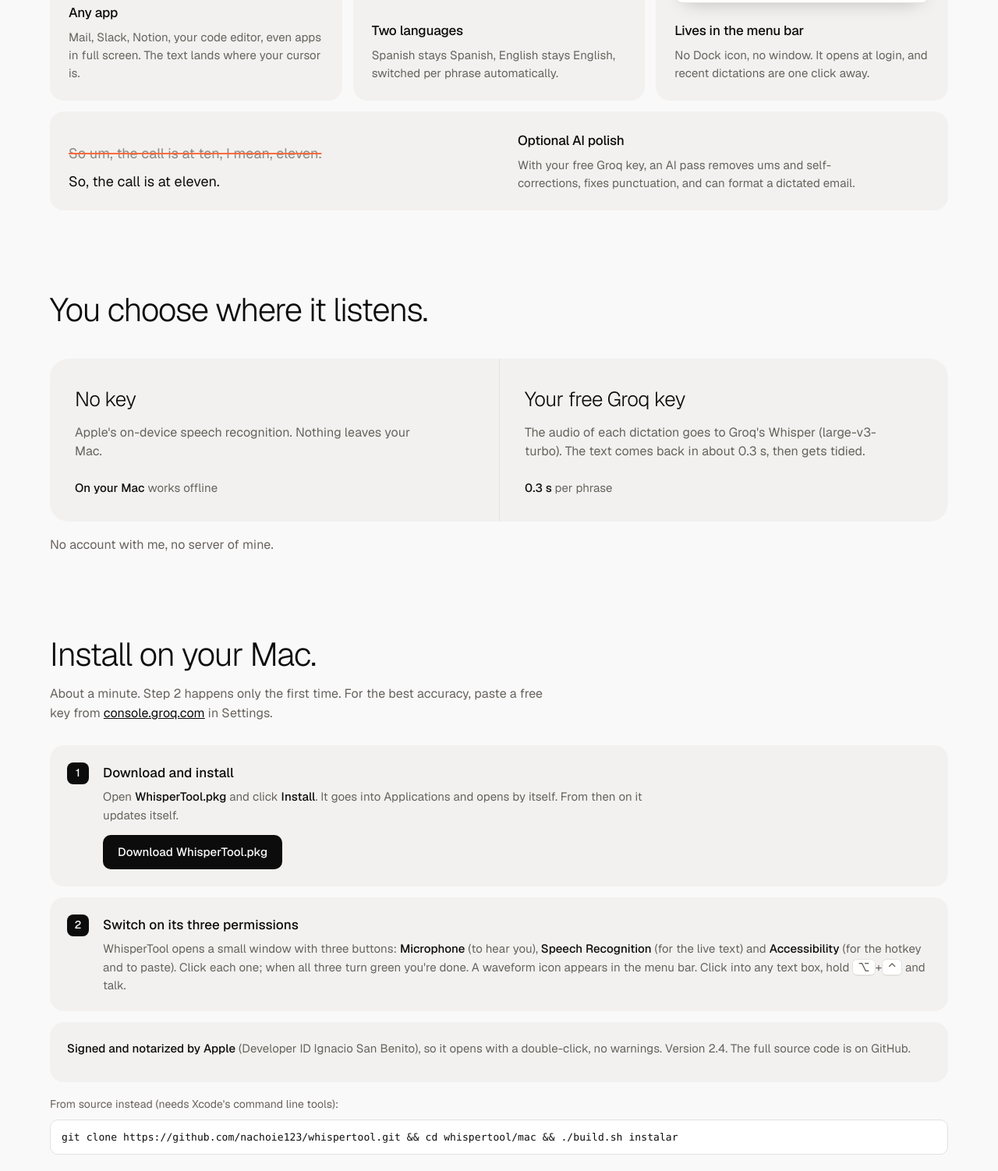
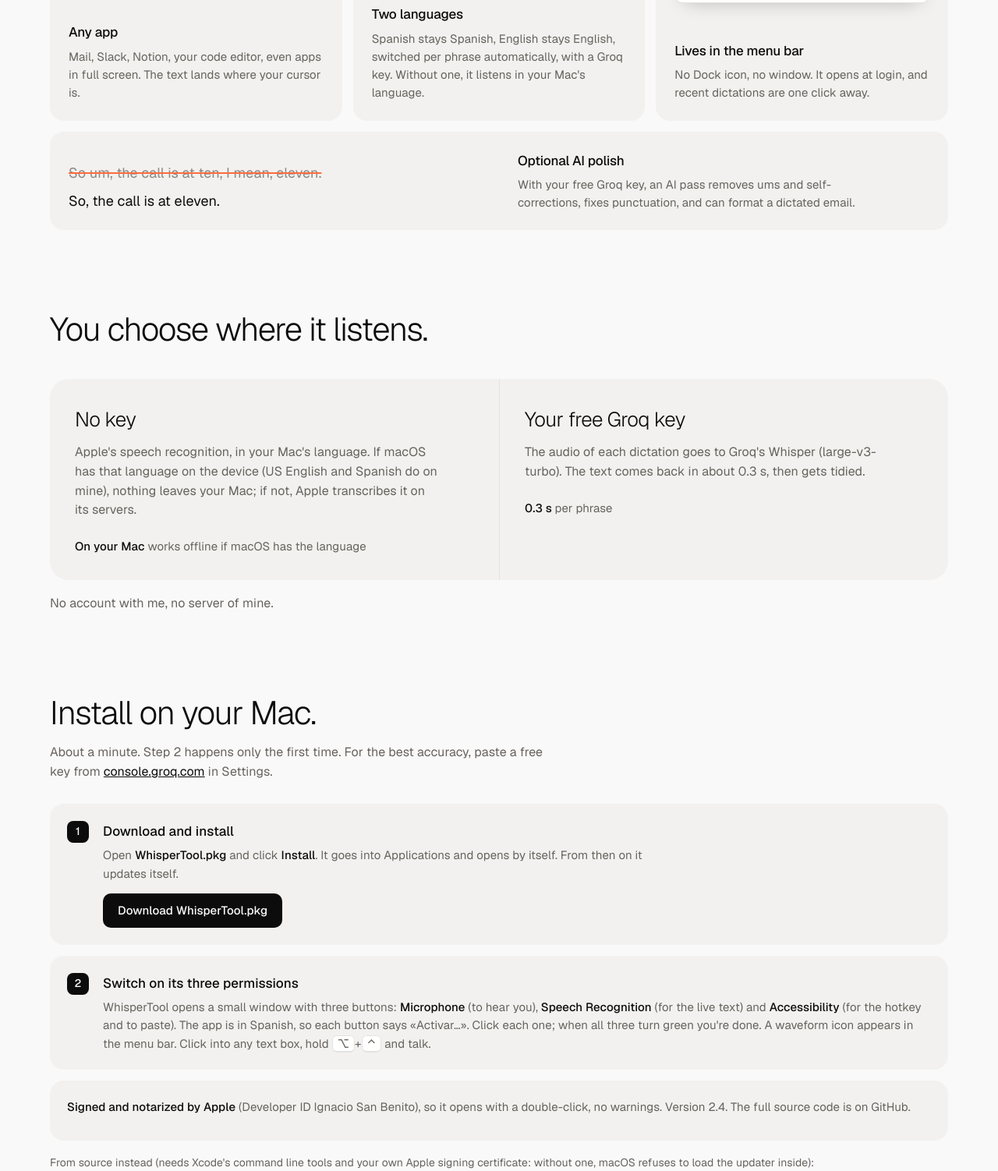
Before and after one commit to nachoie123/whispertool, a plain HTML site: page docs/index.html in a window 1280 px wide. Shown: the part 1998-3500 px from the top of the page at 78% size. Drawn offline with nearby package versions, Linux system fonts and the light colour scheme.

Commit message:
Landing and README: speech recognition, size and build notes corrected
Co-Authored-By: Claude Opus 5.5 <noreply@anthropic.com>

```diff
--- a/docs/index.html
+++ b/docs/index.html
@@ -6,7 +6,8 @@
 <title>WhisperTool</title>
 <meta name="description" content="Free voice-to-text for Mac that lives in the menu bar. Hold a key, talk, let go: it types at your cursor, in any app.">
 <meta property="og:title" content="WhisperTool: talk instead of typing">
-<meta property="og:description" content="Free, open-source voice-to-text for Mac. A 1 MB native menu-bar app: 23 MB of memory, 0% CPU when idle, live text while you talk.">
+<meta property="og:description" content="Free, open-source voice-to-text for Mac. A 4 MB native menu-bar app: 23 MB of memory, 0% CPU when idle, live text while you talk.">
+<link rel="canonical" href="https://nachosanbenito.com/whispertool/">
 <meta property="og:image" content="https://nachosanbenito.com/whispertool/og.jpg">
 <meta name="color-scheme" content="light dark">
 <link rel="icon" href="icon.png">
@@ -319,7 +320,7 @@
       <dl class="specs">
         <div><dt>23 MB</dt><dd>of memory and 0% CPU while it waits. Version 1 kept 2.6 GB loaded all day.</dd></div>
         <div><dt>0.3 s</dt><dd>to transcribe a phrase with Whisper large-v3-turbo on Groq.</dd></div>
-        <div><dt>EN + ES</dt><dd>language detected per phrase, mid-thought.</dd></div>
+        <div><dt>EN + ES</dt><dd>language detected per phrase, with a Groq key.</dd></div>
         <div><dt>4 MB</dt><dd>native app for Apple Silicon (M1 or later), macOS 14 or later. Free and open source.</dd></div>
       </dl>
     </div>
@@ -346,7 +347,7 @@
       </div>
       <div class="cell c-lang rv">
         <div class="bub" aria-hidden="true"><span><em>ES</em>Mañana tengo clase a las 10:00.</span><span><em>EN</em>Start without me, I'll bring the slides.</span></div>
-        <div><h3>Two languages</h3><p>Spanish stays Spanish, English stays English, switched per phrase automatically.</p></div>
+        <div><h3>Two languages</h3><p>Spanish stays Spanish, English stays English, switched per phrase automatically, with a Groq key. Without one, it listens in your Mac's language.</p></div>
       </div>
       <div class="cell c-bar rv">
         <div class="menu" aria-hidden="true"><div class="h">Hold ⌃⌥ to dictate</div><div class="sel">Recent</div><div>Settings…</div></div>
@@ -362,7 +363,7 @@
   <section class="sec" id="where" aria-labelledby="tw">
     <h2 id="tw" class="rv">You choose where it listens.</h2>
     <div class="modes rv">
-      <div class="mode"><div class="n">No key</div><p class="d">Apple's on-device speech recognition. Nothing leaves your Mac.</p><p class="spec"><b>On your Mac</b> <span class="mute">works offline</span></p></div>
+      <div class="mode"><div class="n">No key</div><p class="d">Apple's speech recognition, in your Mac's language. If macOS has that language on the device (US English and Spanish do on mine), nothing leaves your Mac; if not, Apple transcribes it on its servers.</p><p class="spec"><b>On your Mac</b> <span class="mute">works offline if macOS has the language</span></p></div>
       <div class="mode"><div class="n">Your free Groq key</div><p class="d">The audio of each dictation goes to Groq's Whisper (large-v3-turbo). The text comes back in about 0.3 s, then gets tidied.</p><p class="spec"><b>0.3 s</b> <span class="mute">per phrase</span></p></div>
     </div>
     <p class="nos rv">No account with me, no server of mine.</p>
@@ -375,12 +376,12 @@
       <li>
         <div><b class="t">Download and install</b><p>Open <b>WhisperTool.pkg</b> and click <b>Install</b>. It goes into Applications and opens by itself. From then on it updates itself.</p><p style="margin-top:14px"><a class="btn main" href="https://github.com/nachoie123/whispertool/releases/latest/download/WhisperTool.pkg">Download WhisperTool.pkg</a></p></div>
       </li>
-      <li class="noart"><div><b class="t">Switch on its three permissions</b><p>WhisperTool opens a small window with three buttons: <b>Microphone</b> (to hear you), <b>Speech Recognition</b> (for the live text) and <b>Accessibility</b> (for the hotkey and to paste). Click each one; when all three turn green you're done. A waveform icon appears in the menu bar. Click into any text box, hold <kbd>⌥</kbd>+<kbd>⌃</kbd> and talk.</p></div></li>
+      <li class="noart"><div><b class="t">Switch on its three permissions</b><p>WhisperTool opens a small window with three buttons: <b>Microphone</b> (to hear you), <b>Speech Recognition</b> (for the live text) and <b>Accessibility</b> (for the hotkey and to paste). The app is in Spanish, so each button says «Activar…». Click each one; when all three turn green you're done. A waveform icon appears in the menu bar. Click into any text box, hold <kbd>⌥</kbd>+<kbd>⌃</kbd> and talk.</p></div></li>
     </ol>
     <div class="iwhy">
       <p><b>Signed and notarized by Apple</b> (Developer ID Ignacio San Benito), so it opens with a double-click, no warnings. Version <span class="ver">2.4</span>. The full source code is on GitHub.</p>
     </div>
-    <div class="src">From source instead (needs Xcode's command line tools):<pre>git clone https://github.com/nachoie123/whispertool.git && cd whispertool/mac && ./build.sh instalar</pre></div>
+    <div class="src">From source instead (needs Xcode's command line tools and your own Apple signing certificate: without one, macOS refuses to load the updater inside):<pre>git clone https://github.com/nachoie123/whispertool.git && cd whispertool/mac && SIGN_ID="your certificate" ./build.sh instalar</pre></div>
   </section>
 
   <footer>
```
Also changed, not shown: 1 other file.
